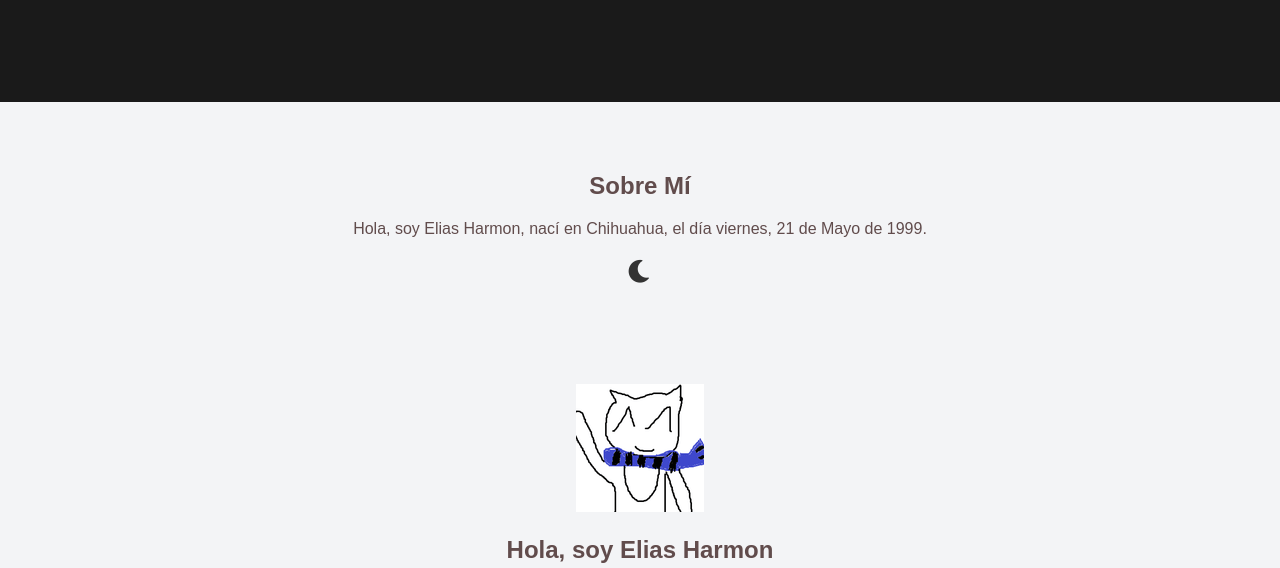
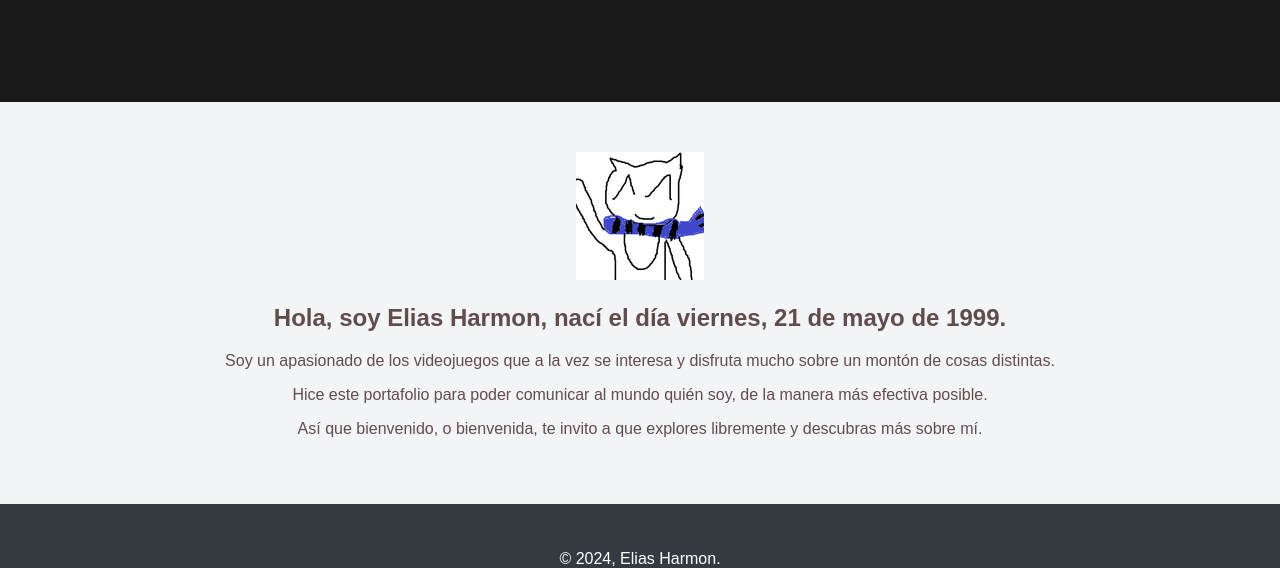
Before and after one commit to cogrendev/Elias-Harmon_Portafolio_Web, a plain HTML site: page index.html in a window 1280 px wide. Shown: the part 388-956 px from the top of the page. Drawn offline with Linux system fonts and the light colour scheme.

Commit message:
[Change] Removed "Sobre Mí" section
Removed the "Sobre Mi" section to leave just one, and edited it to a real description of me.

```diff
--- a/index.html
+++ b/index.html
@@ -27,24 +27,15 @@
     <img class="logo" src="img/gatillo.png" alt="Elias Harmon_"> <!-- Imagen del logo -->
   </header>
 
-  <!-- Sección "Sobre Mí" -->
-  <section>
-    <h2>Sobre Mí</h2> <!-- Título de la sección -->
-    <p>Hola, soy Elias Harmon, nací en Chihuahua, el día viernes, 21 de Mayo de 1999.</p> <!-- Breve descripción sobre el autor -->
-    <div class="planets"> <!-- Contenedor de íconos -->
-      <i class="fas fa-moon"></i> <!-- Ícono de la luna -->
-    </div>
-  </section>
-
   <!-- Sección "Sobre Mí" detallada -->
   <section id="about" class="section">
     <div class="container"> <!-- Contenedor para alinear contenido -->
       <img src="img/gatillo.png" alt="Foto de perfil" class="profile-img"> <!-- Imagen de perfil -->
       <div class="about-text"> <!-- Contenedor de texto sobre el autor -->
-        <h2>Hola, soy Elias Harmon</h2> <!-- Título -->
-        <p>Soy un apasionado desarrollador web full stack con experiencia en la creación de aplicaciones web modernas y escalables. Me encanta trabajar con tecnologías como HTML, CSS, JavaScript, React y Node.js.</p> <!-- Descripción sobre el autor -->
-        <p>Siempre estoy buscando aprender nuevas habilidades y enfrentar nuevos desafíos. Estoy comprometido con la entrega de soluciones de alta calidad que cumplan con los requisitos del cliente y mejoren la experiencia del usuario.</p> <!-- Continuación de la descripción -->
-        <p>No dudes en ponerte en contacto conmigo si tienes alguna pregunta o si estás interesado en colaborar en un proyecto emocionante.</p> <!-- Última parte de la descripción -->
+        <h2>Hola, soy Elias Harmon, nací el día viernes, 21 de mayo de 1999.</h2> <!-- Título -->
+        <p>Soy un apasionado de los videojuegos que a la vez se interesa y disfruta mucho sobre un montón de cosas distintas.</p> <!-- Descripción sobre el autor -->
+        <p>Hice este portafolio para poder comunicar al mundo quién soy, de la manera más efectiva posible.</p> <!-- Continuación de la descripción -->
+        <p>Así que bienvenido, o bienvenida, te invito a que explores libremente y descubras más sobre mí.</p> <!-- Última parte de la descripción -->
       </div>
     </div>
   </section>
```
